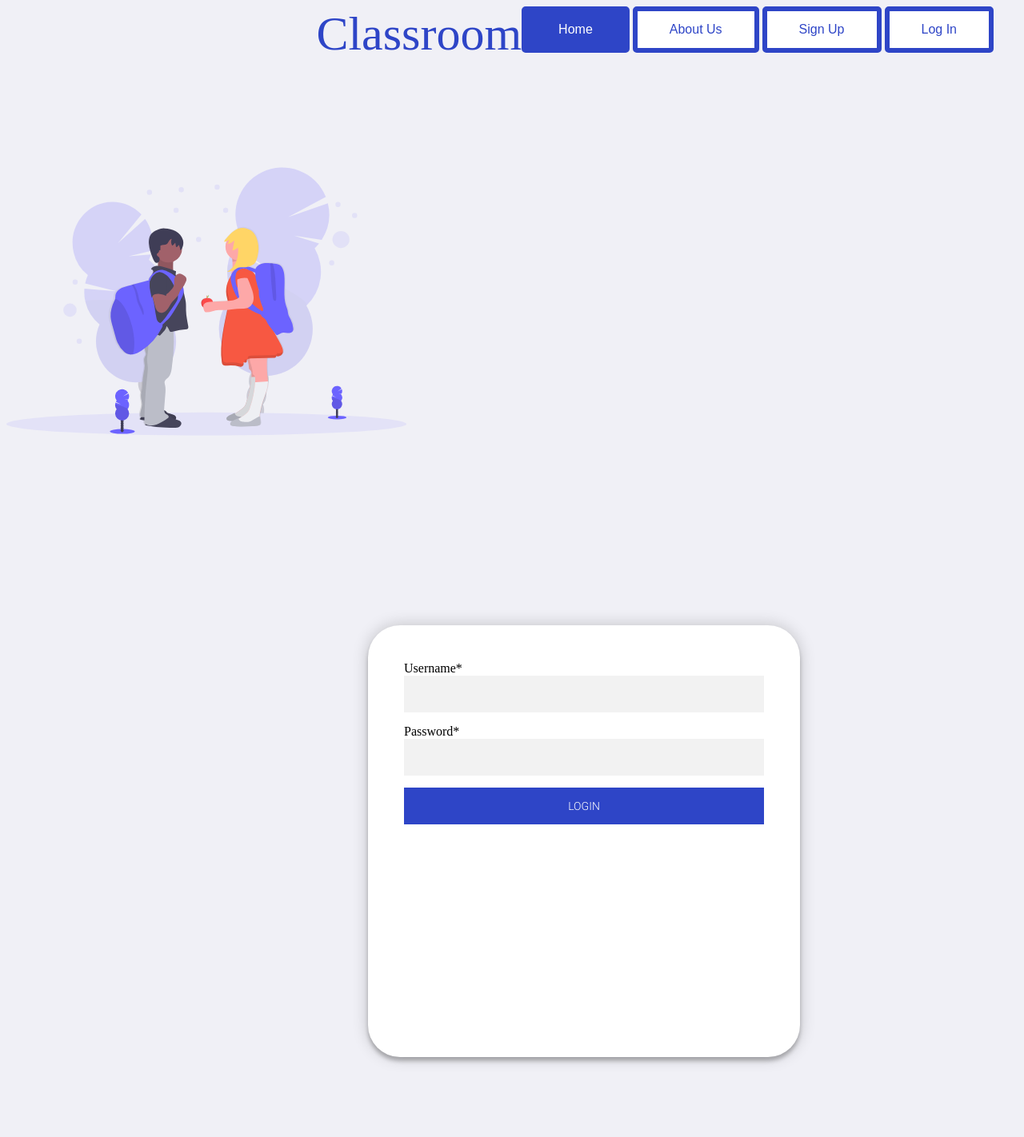
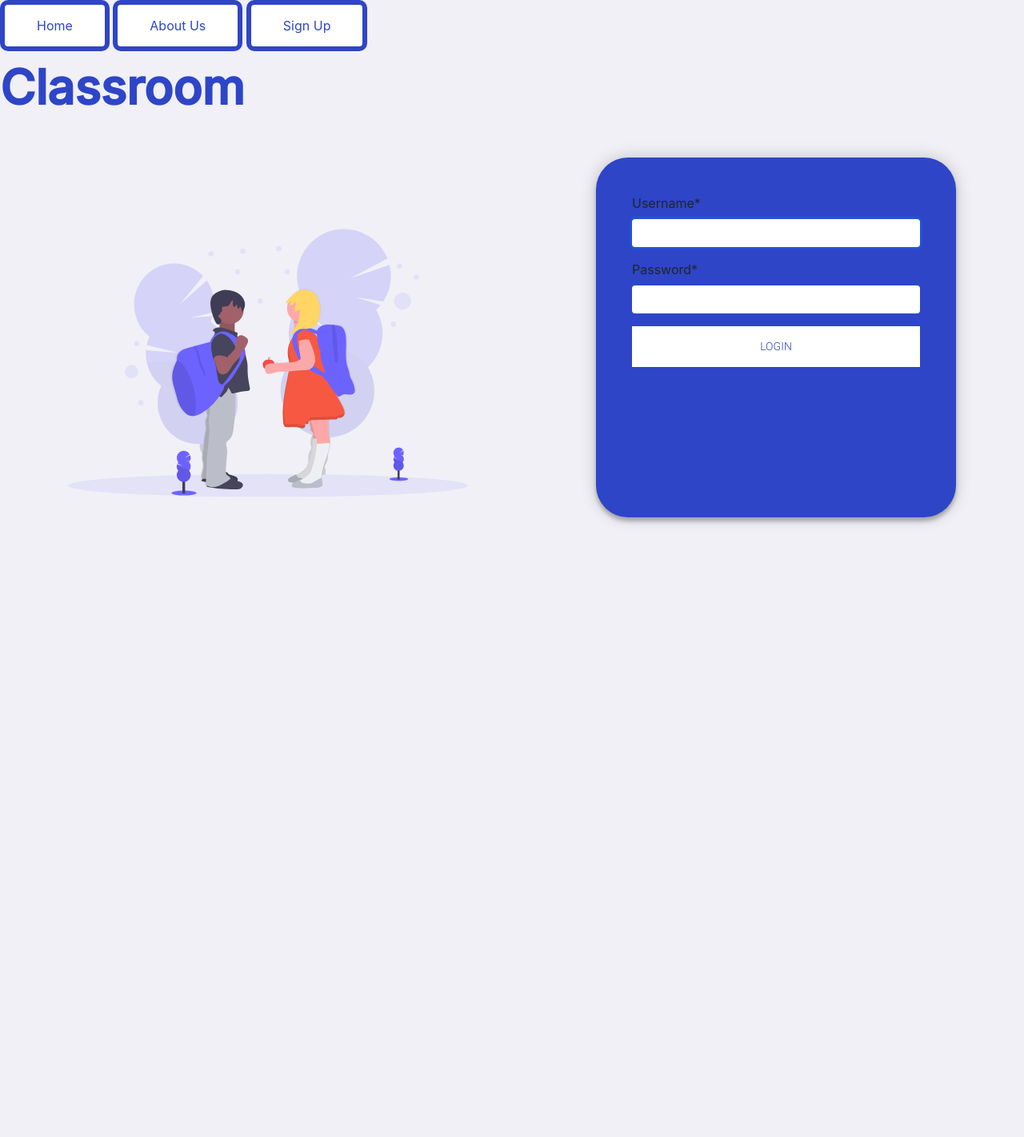
Before and after one commit to Aafiya-H/Classroom, a Django app: page /login/ in a window 1280 px wide. Shown: the whole page at 80% size. After the commit the page ends 656 px from the top, so only its background shows below. Run offline with Django 3.2, Linux system fonts and the light colour scheme; some libraries are stand-ins or nearby versions.

Commit message:
forms styling improved

```diff
--- a/base/templates/base/base.html
+++ b/base/templates/base/base.html
@@ -4,21 +4,29 @@
 <head>
     <meta charset="UTF-8">
     <meta name="viewport" content="width=device-width, initial-scale=1.0">
-    <title>Home</title>
+    <title></title>
     <link rel="stylesheet" type="text/css" href="{% static 'css/main.css' %}">
     {% block head %}{% endblock %}
+    <link rel="stylesheet" href="https://cdn.jsdelivr.net/npm/bootstrap@4.5.3/dist/css/bootstrap.min.css" integrity="sha384-TX8t27EcRE3e/ihU7zmQxVncDAy5uIKz4rEkgIXeMed4M0jlfIDPvg6uqKI2xXr2" crossorigin="anonymous">
+    <script src="https://code.jquery.com/jquery-3.5.1.slim.min.js" integrity="sha384-DfXdz2htPH0lsSSs5nCTpuj/zy4C+OGpamoFVy38MVBnE+IbbVYUew+OrCXaRkfj" crossorigin="anonymous"></script>
+    <script src="https://cdn.jsdelivr.net/npm/bootstrap@4.5.3/dist/js/bootstrap.bundle.min.js" integrity="sha384-ho+j7jyWK8fNQe+A12Hb8AhRq26LrZ/JpcUGGOn+Y7RsweNrtN/tE3MoK7ZeZDyx" crossorigin="anonymous"></script>
 </head>
 <body>
-    <div class="topnav">
-        <button class="btn info btn-active">Home</button>
-        <button class="btn info">About Us</button>
-        <button class="btn info">Sign Up</button>
-        <button class="btn info">Log In</button>
-        <a class="navbar-logo">Classroom</a>
+    <div class="mytopnav">
+        {% block navbar %}
+        {% endblock %}
+    </div>
+    <div class="container">
+        <div class="row">
+            <div class="col-md">
+                <img src="{% static 'images/boy_and_girl.svg' %}" alt="Boy and Girl" width="500" height="600">
+            </div>
+            <div class="col-md">
+                {% block content %}
+                {% endblock %}
+            </div>
+        </div>
     </div>
     <div>
-        {% block content %}
-        {% endblock %}
-    </div>
 </body>
 </html>
--- a/base/templates/base/create_class.html
+++ b/base/templates/base/create_class.html
@@ -9,7 +9,7 @@
 {% block content %}
     <img class="boyandgirl" src="{% static 'images/boy_and_girl.svg' %}" alt="Boy and Girl" width="500" height="600">
     <div class="login-page">
-        <div class="form">
+        <div class="myform">
         <form class="login-form" method="POST">
             {% csrf_token %}
             {{form|crispy}}
--- a/base/templates/base/home.html
+++ b/base/templates/base/home.html
@@ -7,11 +7,11 @@
 {% block hamburger %}
     {% if mappings %}
         {% for mapping in mappings %}
-            <div class="card">
-                <div class="header">
+            <div class="mycard">
+                <div class="myheader">
                     <div style="color:white">{{ mapping.classroom_id.classroom_name }}</div>
                 </div>
-                    <div class="container">
+                    <div class="mycontainer">
                         <div style="color:black">{{ mapping.classroom_id.section }}</div>
                         <div style="color:black">{{ mapping.classroom_id.code }}</div>
                 </div>
--- a/base/templates/base/join_class.html
+++ b/base/templates/base/join_class.html
@@ -9,8 +9,8 @@
 {% block content %}
     <img class="boyandgirl" src="{% static 'images/boy_and_girl.svg' %}" alt="Boy and Girl" width="500" height="600">
     <div class="login-page">
-        <div class="form">
-        <form class="login-form" method="POST">
+        <div class="myform">
+        <form class="mylogin-form" method="POST">
             {% csrf_token %}
             {{form|crispy}}
             <button type='submit'>
--- a/base/templates/base/login.html
+++ b/base/templates/base/login.html
@@ -6,10 +6,16 @@
    <link rel="stylesheet" type="text/css" href="{% static 'css/form.css' %}">
 {% endblock %}
 
+{% block navbar %}
+    <button class="mybtn myinfo">Home</button>
+    <button class="mybtn myinfo">About Us</button>
+    <button class="mybtn myinfo">Sign Up</button>
+    <a class="mynavbar-logo">Classroom</a>
+{% endblock %}
+
 {% block content %}
-    <img class="boyandgirl" src="{% static 'images/boy_and_girl.svg' %}" alt="Boy and Girl" width="500" height="600">
     <div class="login-page">
-        <div class="form">
+        <div class="myform">
         <!-- <form class="login-form">
             <input type="text" placeholder="username"/>
             <input type="password" placeholder="password"/>
@@ -19,7 +25,7 @@
         <form class="login-form" method="POST">
             {% csrf_token %}
             {{form|crispy}}
-            <button type='submit'>
+            <button class="submit-button" type='submit'>
                 Login
             </button>
         </form>
--- a/base/views.py
+++ b/base/views.py
@@ -2,7 +2,7 @@ from django.shortcuts import render, redirect
 from django.contrib.auth.forms import UserCreationForm, AuthenticationForm
 from django.contrib.auth import logout, authenticate, login
 from django.contrib.auth.decorators import login_required
-from .forms import CreateClassForm
+from .forms import CreateClassForm,UserRegisterationForm
 from .utils import generate_class_code
 from .models import Classrooms,Teachers,Students
 from .forms import JoinClassForm
@@ -11,7 +11,7 @@ from itertools import chain
 
 def register_view(request):
     if request.method=="POST":
-        form=UserCreationForm(request.POST)
+        form=UserRegisterationForm(request.POST)
         if form.is_valid():
             user=form.save()
             user_name=form.cleaned_data.get('username')
@@ -19,7 +19,7 @@ def register_view(request):
             return redirect('home')
         else:
             return render(request,'base/register.html',{'form':form})
-    form=UserCreationForm()
+    form=UserRegisterationForm()
     return render(request,'base/register.html',{'form':form})
 
 def home(request):
--- a/static/css/card.css
+++ b/static/css/card.css
@@ -1,17 +1,17 @@
-.card {
+.mycard {
     width: 30%;
     display: flex;
     flex-direction: column;
     border: 1px blue solid;
 }
 
-.header {
+.myheader {
     height: 30%;
     background: blue;
     color: white;
     text-align: center;
 }
 
-.container {
+.mycontainer {
     padding: 2px 16px;
 }
--- a/static/css/form.css
+++ b/static/css/form.css
@@ -1,14 +1,19 @@
 @import url(https://fonts.googleapis.com/css?family=Roboto:300);
-
+@import url('https://fonts.googleapis.com/css2?family=Inter:wght@500&display=swap');
 .login-page {
   width: 360px;
   padding: 8% 0 0;
   margin: auto;
 }
-.form {
+
+.submit-button{
+  color: #2e45c7;
+}
+
+.myform {
   position: relative;
   z-index: 1;
-  background: #FFFFFF;
+  background: #2e45c7;
   max-width: 660px;
   margin: 0 auto 100px;
   padding: 45px;
@@ -18,10 +23,10 @@
   border-radius: 40px;
   box-shadow: 0 0 20px 0 rgba(0, 0, 0, 0.2), 0 5px 5px 0 rgba(0, 0, 0, 0.24);
 }
-.form input {
+.myform input {
   font-family: "Roboto", sans-serif;
   outline: 0;
-  background: #f2f2f2;
+  background: #ffffff;
   width: 100%;
   border: 0;
   margin: 0 0 15px;
@@ -29,66 +34,66 @@
   box-sizing: border-box;
   font-size: 14px;
 }
-.form button {
+.myform button {
   font-family: "Roboto", sans-serif;
   text-transform: uppercase;
   outline: 0;
-  background: #2e45c7;
+  background: #ffffff;
   width: 100%;
   border: 0;
   padding: 15px;
-  color: #FFFFFF;
+  color: #2e45c7;
   font-size: 14px;
   -webkit-transition: all 0.3 ease;
   transition: all 0.3 ease;
   cursor: pointer;
 }
-.form button:hover,.form button:active,.form button:focus {
-  background:#2e45c7;
+.myform button:hover,.form button:active,.form button:focus {
+  background:#ffffff;
 }
-.form .message {
+.myform .message {
   margin: 15px 0 0;
-  color: #b49e9e;
+  color: #ffffff;
   font-size: 12px;
 }
-.form .message a {
-  color: #2e45c7;
+.myform .message a {
+  color: #ffffff;
   text-decoration: none;
 }
-.form .register-form {
+.myform .register-form {
   display: none;
 }
-.container {
+.mycontainer {
   position: relative;
   z-index: 1;
   max-width: 300px;
   margin: 0 auto;
 }
-.container:before, .container:after {
+.mycontainer:before, .mycontainer:after {
   content: "";
   display: block;
   clear: both;
 }
-.container .info {
+.mycontainer .info {
   margin: 50px auto;
   text-align: center;
 }
-.container .info h1 {
+.mycontainer .info h1 {
   margin: 0 0 15px;
   padding: 0;
   font-size: 36px;
   font-weight: 300;
-  color: #1a1a1a;
+  color: #ffffff;
 }
-.container .info span {
-  color: #4d4d4d;
+.mycontainer .info span {
+  color: #ffffff;
   font-size: 12px;
 }
-.container .info span a {
-  color: #000000;
+.mycontainer .info span a {
+  color: #ffffff;
   text-decoration: none;
 }
-.container .info span .fa {
+.mycontainer .info span .fa {
   color: #EF3B3A;
 }
 
--- a/static/css/main.css
+++ b/static/css/main.css
@@ -1,6 +1,8 @@
-.topnav{
+@import url('https://fonts.googleapis.com/css2?family=Inter:wght@500&display=swap');
+.mytopnav{
     float:right;
     padding-right: 30px;
+    max-width:100%;
 }
 /*
 .topnav button{
@@ -9,19 +11,19 @@
 } */
 
 body{
-    background-color: #f0f0f6;
+    background-color: #f0f0f6 !important;
 }
 
-.btn-active {
+.mybtn-active {
     border-color: #2e45c7 !important;
     color: white !important;
     background-color: #2e45c7 !important;
 }
 
-.btn {
+.mybtn {
     border: 6px solid black;
     background-color: white;
-    border-radius: 5px;
+    border-radius: 10px;
     color: black;
     padding: 14px 28px;
     font-size: 16px;
@@ -30,19 +32,22 @@ body{
     padding-right:40px;
 }
 
-.info {
+.myinfo {
     border-color: #2e45c7;
     color: #2e45c7
 }
 
-.info:hover {
+.myinfo:hover {
     background: #2e45c7;
     color: white;
 }
 
-.navbar-logo{
+.mynavbar-logo{
     font-size: 60px;
     float:left !important;
-    position: relative;
+    position: relative !important;
     color: #2e45c7;
+    padding-right:900px;
+    font-weight: 900;
+    font-family:  'Inter', sans-serif;
 }
```
Also changed, not shown: base/forms.py (+15 -0 lines), base/templates/base/hamburger.html (+6 -3 lines), base/templates/base/register.html (+8 -2 lines), static/css/hamburger.css (+11 -8 lines).
